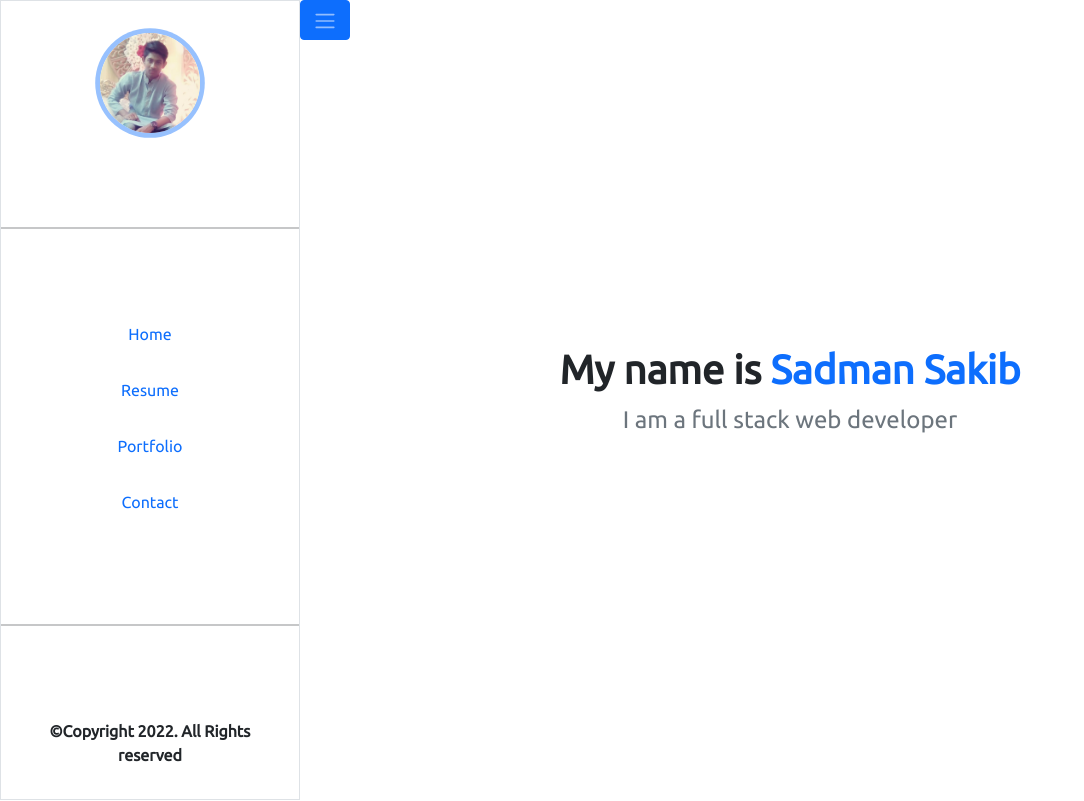
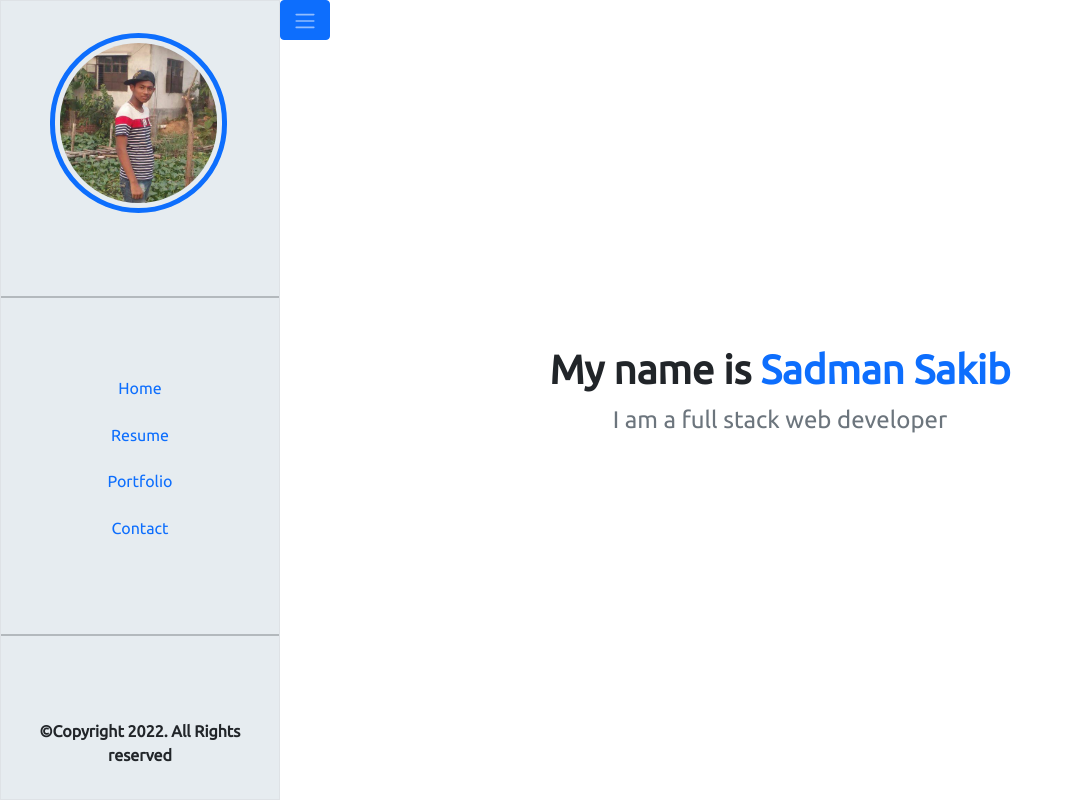
Before and after one commit to ssakib4040/nextjs-portfolio, a React (Vite) app: page / in a window 1280 px wide. Shown: the top 801 px of the page, without its empty margins (0-1084 px from the left). Built offline with nearby package versions, Linux system fonts and the light colour scheme.

Commit message:
Sidebar refactored and background color changed

```diff
--- a/src/App.css
+++ b/src/App.css
@@ -20,7 +20,7 @@ body {
 }
 
 .sidebar {
-  width: 300px;
+  width: 280px;
   height: 100vh;
   display: flex;
   flex-direction: column;
@@ -29,7 +29,7 @@ body {
   position: fixed;
   top: 0;
   left: 0;
-  background: #fff;
+  background: #e6ecf0;
 }
 
 .sidebar.active {
@@ -44,16 +44,16 @@ body {
   margin-bottom: 1rem;
 }
 
-.sidebar__top_img_wrap {
-  height: 100px;
-  width: 100px;
-  border-radius: 50rem;
-  box-shadow: 0 0 0 0.3rem rgb(49 132 253 / 50%);
+.sidebar__img_wrap {
+  height: 180px;
+  width: 180px;
 }
 
-.sidebar__top img {
+.sidebar__img {
   border-radius: 50rem;
-  /* border: 2px solid #0b5ed7; */
+  height: 100% !important;
+  border: 5px solid #0d6efd;
+  padding: 5px;
 }
 
 /* .sidebar__middle {
@@ -74,7 +74,7 @@ body {
   color: #fff;
   text-align: center;
   display: block;
-  padding: 1rem 2rem;
+  padding: 0.7rem 1.5rem;
   color: #0d6efd;
   text-decoration: none;
 }
--- a/src/App.jsx
+++ b/src/App.jsx
@@ -11,8 +11,8 @@ function App() {
     if (typeof status == "boolean") {
       if (status) {
         sidebar.current.classList.remove("active");
-        button.current.style.left = "300px";
-        mainContainer.current.style.marginLeft = "300px";
+        button.current.style.left = "280px";
+        mainContainer.current.style.marginLeft = "280px";
       } else {
         sidebar.current.classList.add("active");
         button.current.style.left = "0px";
@@ -23,8 +23,8 @@ function App() {
 
     if (sidebar.current.classList.contains("active")) {
       sidebar.current.classList.remove("active");
-      button.current.style.left = "300px";
-      mainContainer.current.style.marginLeft = "300px";
+      button.current.style.left = "280px";
+      mainContainer.current.style.marginLeft = "280px";
     } else {
       sidebar.current.classList.add("active");
       button.current.style.left = "0px";
@@ -54,7 +54,7 @@ function App() {
   }, []);
 
   return (
-    <div className="container-fluid ">
+    <div className="container ">
       {/* sidebar button  */}
       <button
         className="navbar-button btn btn-primary"
@@ -67,7 +67,7 @@ function App() {
       {/* sidebar  */}
       <div className="sidebar  border active" ref={sidebar}>
         <div className="sidebar__top ">
-          <div className="sidebar__top_img_wrap">
+          <div className="sidebar__img_wrap">
             <img
               src="./portfolio.png"
               className="img-fluid sidebar__img"
@@ -75,7 +75,7 @@ function App() {
             />
           </div>
         </div>
-        <hr className="border border-dark" />
+        <hr className="border border-dark my-0" />
         <div className="sidebar__middle ">
           <ul>
             <li>
@@ -94,7 +94,7 @@ function App() {
             </li>
           </ul>
         </div>
-        <hr className="border border-dark" />
+        <hr className="border border-dark my-0" />
         <div className="sidebar__bottom mb-3 fw-bolder">
           &copy;Copyright 2022. All Rights reserved
         </div>
```
Also changed, not shown: public/portfolio.png.
